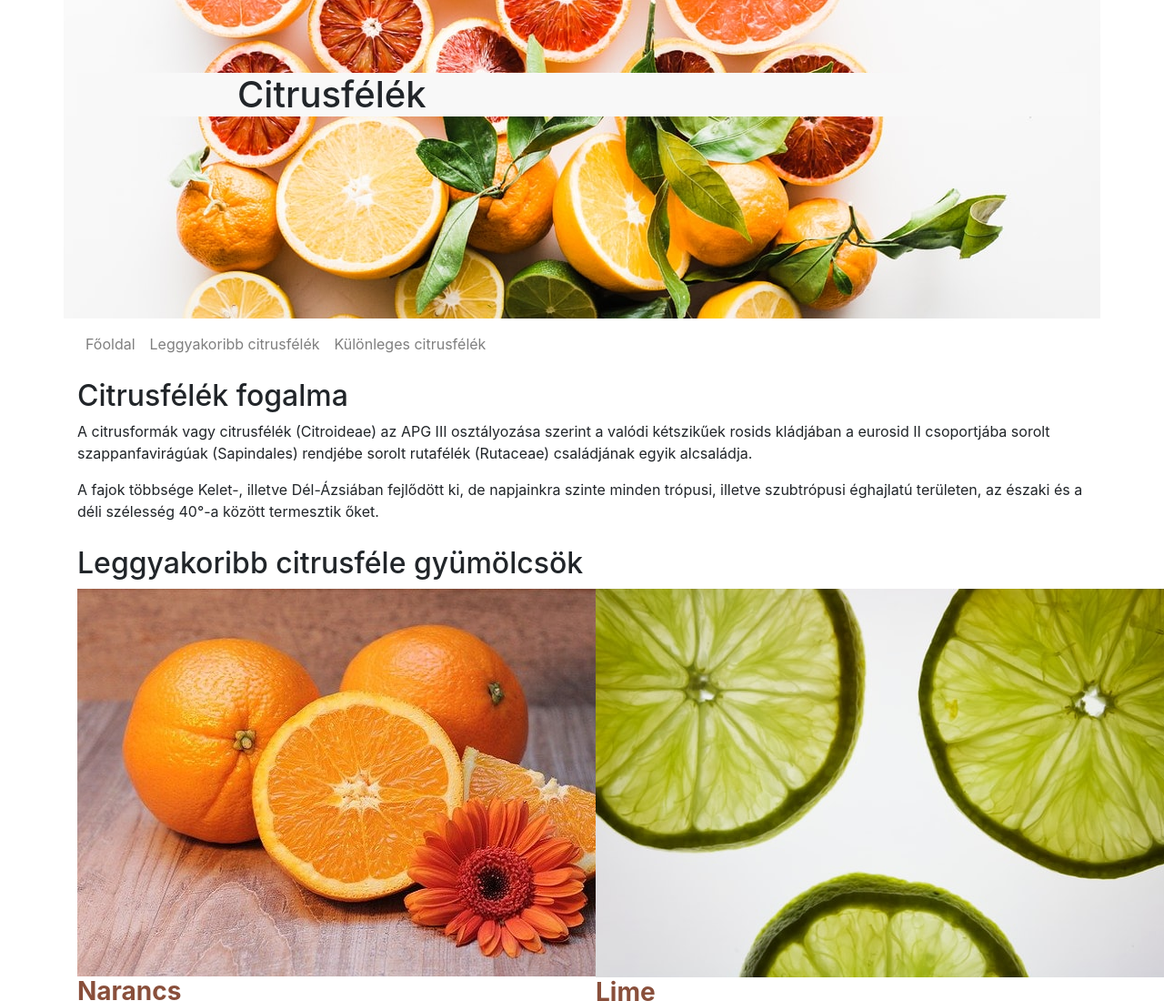
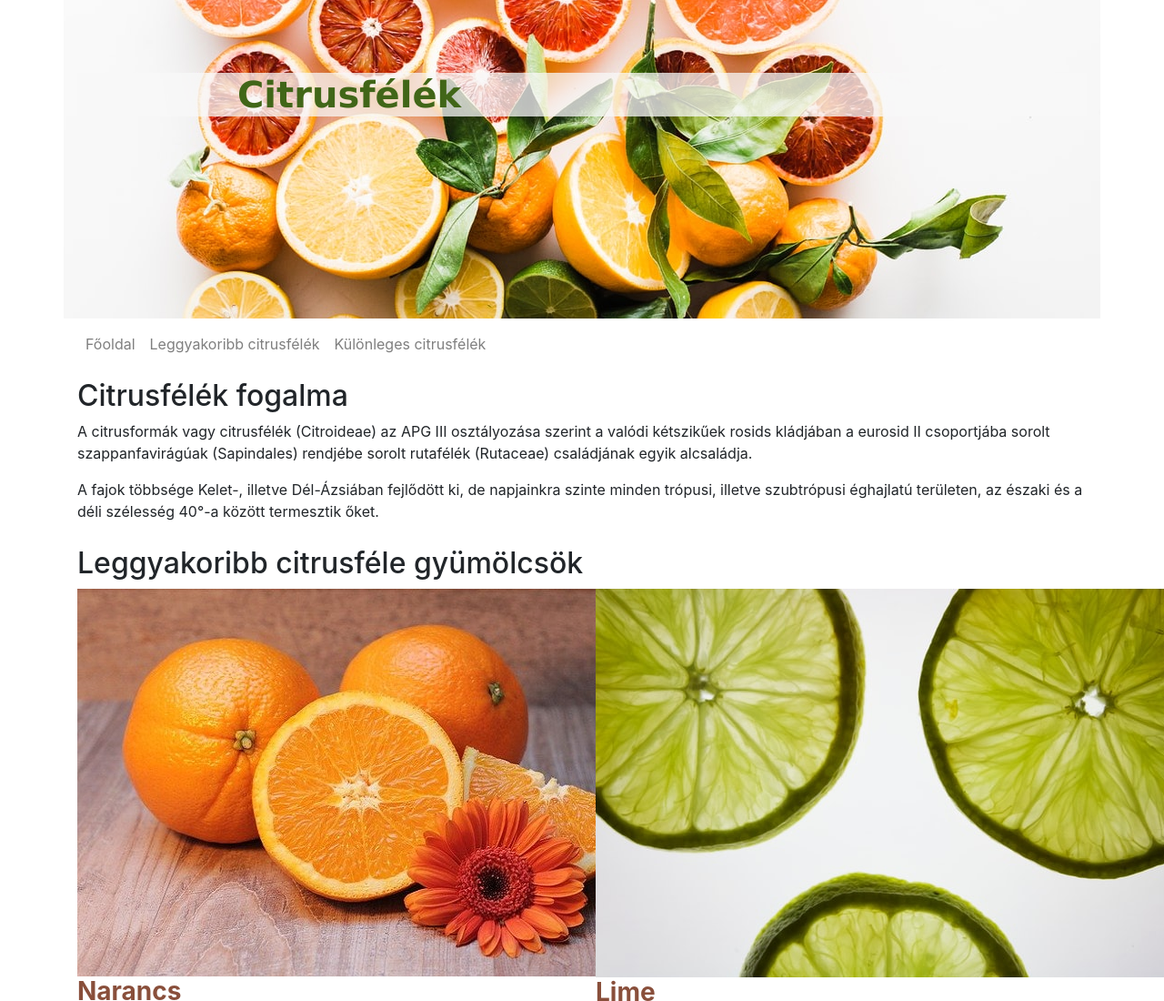
Before and after one commit to HoPeBe0/Citrus, a plain HTML site: page index.html in a window 1280 px wide. Shown: the top 1100 px of the page at 91% size. Drawn offline with Linux system fonts and the light colour scheme.

Commit message:
4. feladat

```diff
--- a/css/style.css
+++ b/css/style.css
@@ -6,9 +6,12 @@ header{
 }
 
 h1{
-    background-color: rgb(248, 248, 248);
+    background-color: rgba(248, 248, 248, 75%);
     margin-top: 80px;
     padding-left: 11rem;
+    font-family: verdana;
+    color: #416618;
+    font-weight: bold;
 }
 
 h2{
```
